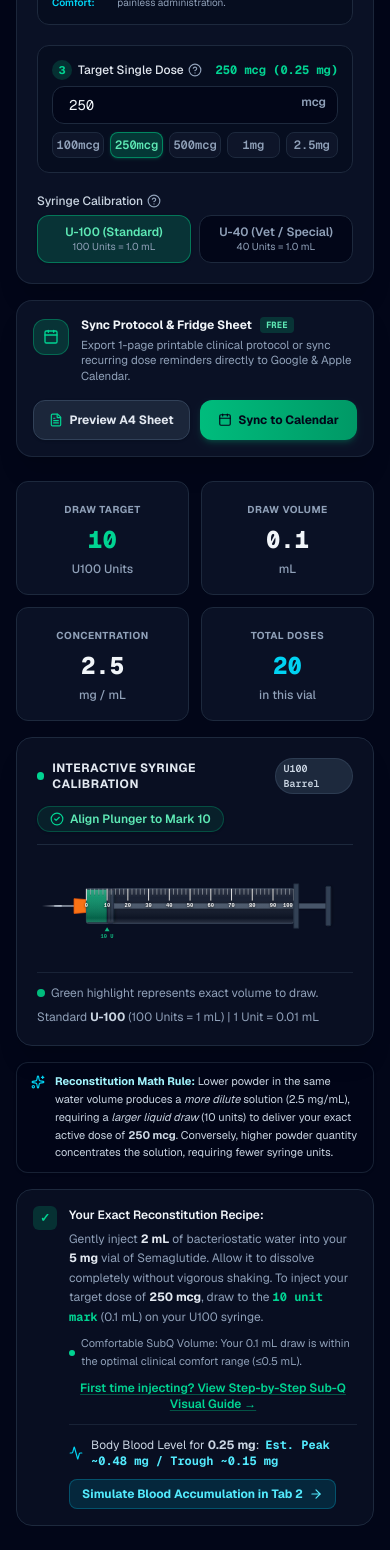
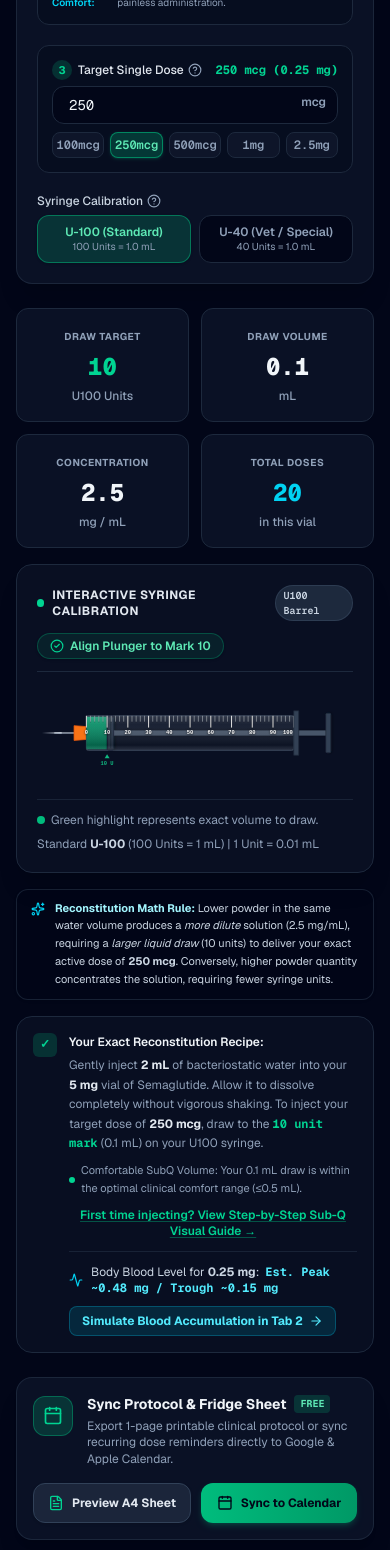
Before and after one commit to issuunnyy/pepplotter.com, a Next.js app: page / in a window 390 px wide. Shown: the part 1178-2728 px from the top of the page. Built offline with nearby package versions, Linux system fonts and the light colour scheme.

Commit message:
fix(layout): eliminate desktop right-col gap and place sync card below syringe on mobile

```diff
--- a/src/app/page.tsx
+++ b/src/app/page.tsx
@@ -839,9 +839,9 @@ const splitList: InjectionEntry[] = [];
           aria-labelledby="tab-btn-calc"
           className={activeTab === 'calc' ? 'space-y-6' : 'hidden'}
         >
-            <div className="grid grid-cols-1 lg:grid-cols-12 gap-6 items-stretch">
+            <div className="grid grid-cols-1 lg:grid-cols-12 gap-6 items-start">
               {/* Left Column: Inputs & Quick Actions */}
-              <div className="lg:col-span-5 flex flex-col justify-between gap-4">
+              <div className="lg:col-span-5 space-y-4">
                 {/* Input Form Controls with Step-by-Step Numbers */}
                 <div className="bg-slate-900/70 border border-slate-800/90 rounded-2xl p-5 sm:p-6 shadow-xl space-y-5">
                 <div className="flex items-center justify-between pb-3 border-b border-slate-800">
@@ -1111,64 +1111,17 @@ const splitList: InjectionEntry[] = [];
                   </div>
                 </div>
               </div>
-
-              {/* 1-Click Protocol & Calendar Reminder Card */}
-              <div
-                id="step-calendar"
-                className={`mt-auto bg-slate-900/70 border p-4 sm:p-5 rounded-2xl space-y-3.5 shadow-xl transition-all scroll-mt-24 ${
-                  isTourActive && (tourStepIndex === 10 || tourStepIndex === 11)
-                    ? 'border-emerald-400 ring-2 ring-emerald-400/50 shadow-emerald-500/30 bg-emerald-950/30'
-                    : 'border-slate-800/90'
-                }`}
-              >
-                <div className="flex items-start gap-3 text-left">
-                  <div className="w-9 h-9 rounded-xl bg-emerald-500/20 border border-emerald-500/40 flex items-center justify-center text-emerald-400 shrink-0 mt-0.5">
-                    <Calendar className="w-4 h-4" />
-                  </div>
-                  <div className="flex-1 min-w-0">
-                    <div className="text-xs font-bold text-slate-100 flex items-center gap-2">
-                      <span>Sync Protocol &amp; Fridge Sheet</span>
-                      <span className="px-1.5 py-0.5 bg-emerald-500/20 text-emerald-300 text-[9px] font-bold rounded font-mono uppercase">Free</span>
-                    </div>
-                    <p className="text-[11.5px] text-slate-400 mt-1 leading-snug">
-                      Export 1-page printable clinical protocol or sync recurring dose reminders directly to Google &amp; Apple Calendar.
-                    </p>
-                  </div>
-                </div>
-
-                <div className="grid grid-cols-2 gap-2.5 w-full pt-0.5">
-                  <button
-                    type="button"
-                    onClick={() => setIsSheetPreviewOpen(true)}
-                    title="Preview 1-page A4 Protocol Sheet (Screenshot & Print)"
-                    className="w-full h-10 px-2.5 bg-slate-800/90 hover:bg-slate-700 border border-slate-700 text-slate-200 text-xs font-bold rounded-xl flex items-center justify-center gap-1.5 transition-all cursor-pointer group shadow-sm whitespace-nowrap"
-                  >
-                    <FileText className="w-3.5 h-3.5 text-emerald-400 group-hover:scale-110 transition-transform shrink-0" />
-                    <span>Preview A4 Sheet</span>
-                  </button>
-
-                  <button
-                    type="button"
-                    onClick={() => setIsReportModalOpen(true)}
-                    className="w-full h-10 px-2.5 bg-gradient-to-r from-emerald-500 to-emerald-600 hover:from-emerald-400 hover:to-emerald-500 text-slate-950 text-xs font-bold rounded-xl flex items-center justify-center gap-1.5 shadow-md shadow-emerald-500/20 transition-all cursor-pointer whitespace-nowrap"
-                  >
-                    <Calendar className="w-3.5 h-3.5 shrink-0" />
-                    <span>Sync to Calendar</span>
-                  </button>
-                </div>
-              </div>
             </div>
 
             {/* Output Display & Syringe */}
             <div
               id="step-syringe"
-              className={`lg:col-span-7 flex flex-col justify-between gap-4 transition-all ${
+              className={`lg:col-span-7 space-y-4 transition-all ${
                   isTourActive && tourStepIndex === 3
                     ? 'ring-2 ring-emerald-500/60 rounded-2xl p-2 bg-emerald-950/10'
                     : ''
                 }`}
             >
-              <div className="space-y-4">
 {/* SAFETY BANNER: Blocked / Over Capacity */}
                 {(isBlocked || isOverflow) && (
                   <div
@@ -1298,12 +1251,11 @@ const splitList: InjectionEntry[] = [];
                     </div>
                   </div>
                 )}
-              </div>
 
               {/* Plain-English Dosage Recipe Card */}
               <div
                 id="step-recipe"
-                className={`mt-auto p-4 sm:p-5 bg-slate-900/50 border rounded-2xl text-xs text-slate-300 leading-relaxed flex items-start gap-3 transition-all scroll-mt-24 ${
+                className={`p-4 sm:p-5 bg-slate-900/50 border rounded-2xl text-xs text-slate-300 leading-relaxed flex items-start gap-3 transition-all scroll-mt-24 ${
                   isTourActive && (tourStepIndex === 10 || tourStepIndex === 11)
                     ? 'border-emerald-400 ring-2 ring-emerald-400/40 bg-emerald-950/20'
                     : 'border-slate-800'
@@ -1399,6 +1351,52 @@ const splitList: InjectionEntry[] = [];
       </div>
   </div>
 
+              </div>
+            </div>
+
+            {/* 1-Click Protocol & Calendar Reminder Card (Full-width spanning both columns) */}
+            <div
+              id="step-calendar"
+              className={`bg-slate-900/70 border p-4 sm:p-5 rounded-2xl shadow-xl transition-all scroll-mt-24 flex flex-col md:flex-row md:items-center justify-between gap-4 ${
+                isTourActive && (tourStepIndex === 10 || tourStepIndex === 11)
+                  ? 'border-emerald-400 ring-2 ring-emerald-400/50 shadow-emerald-500/30 bg-emerald-950/30'
+                  : 'border-slate-800/90'
+              }`}
+            >
+              <div className="flex items-start gap-3.5 text-left">
+                <div className="w-10 h-10 rounded-xl bg-emerald-500/20 border border-emerald-500/40 flex items-center justify-center text-emerald-400 shrink-0 mt-0.5">
+                  <Calendar className="w-5 h-5" />
+                </div>
+                <div className="flex-1 min-w-0">
+                  <div className="text-sm font-bold text-slate-100 flex items-center gap-2">
+                    <span>Sync Protocol &amp; Fridge Sheet</span>
+                    <span className="px-1.5 py-0.5 bg-emerald-500/20 text-emerald-300 text-[10px] font-bold rounded font-mono uppercase">Free</span>
+                  </div>
+                  <p className="text-xs text-slate-400 mt-1 leading-snug">
+                    Export 1-page printable clinical protocol or sync recurring dose reminders directly to Google &amp; Apple Calendar.
+                  </p>
+                </div>
+              </div>
+
+              <div className="flex items-center gap-2.5 sm:gap-3 shrink-0 w-full md:w-auto">
+                <button
+                  type="button"
+                  onClick={() => setIsSheetPreviewOpen(true)}
+                  title="Preview 1-page A4 Protocol Sheet (Screenshot & Print)"
+                  className="flex-1 md:flex-initial h-10 sm:h-11 px-3.5 sm:px-4 bg-slate-800/90 hover:bg-slate-700 border border-slate-700 text-slate-200 text-xs font-bold rounded-xl flex items-center justify-center gap-2 transition-all cursor-pointer group shadow-sm whitespace-nowrap active:scale-95"
+                >
+                  <FileText className="w-4 h-4 text-emerald-400 group-hover:scale-110 transition-transform shrink-0" />
+                  <span>Preview A4 Sheet</span>
+                </button>
+
+                <button
+                  type="button"
+                  onClick={() => setIsReportModalOpen(true)}
+                  className="flex-1 md:flex-initial h-10 sm:h-11 px-3.5 sm:px-4 bg-gradient-to-r from-emerald-500 to-emerald-600 hover:from-emerald-400 hover:to-emerald-500 text-slate-950 text-xs font-bold rounded-xl flex items-center justify-center gap-2 shadow-md shadow-emerald-500/20 transition-all cursor-pointer whitespace-nowrap active:scale-95"
+                >
+                  <Calendar className="w-4 h-4 shrink-0" />
+                  <span>Sync to Calendar</span>
+                </button>
               </div>
             </div>
 
```
